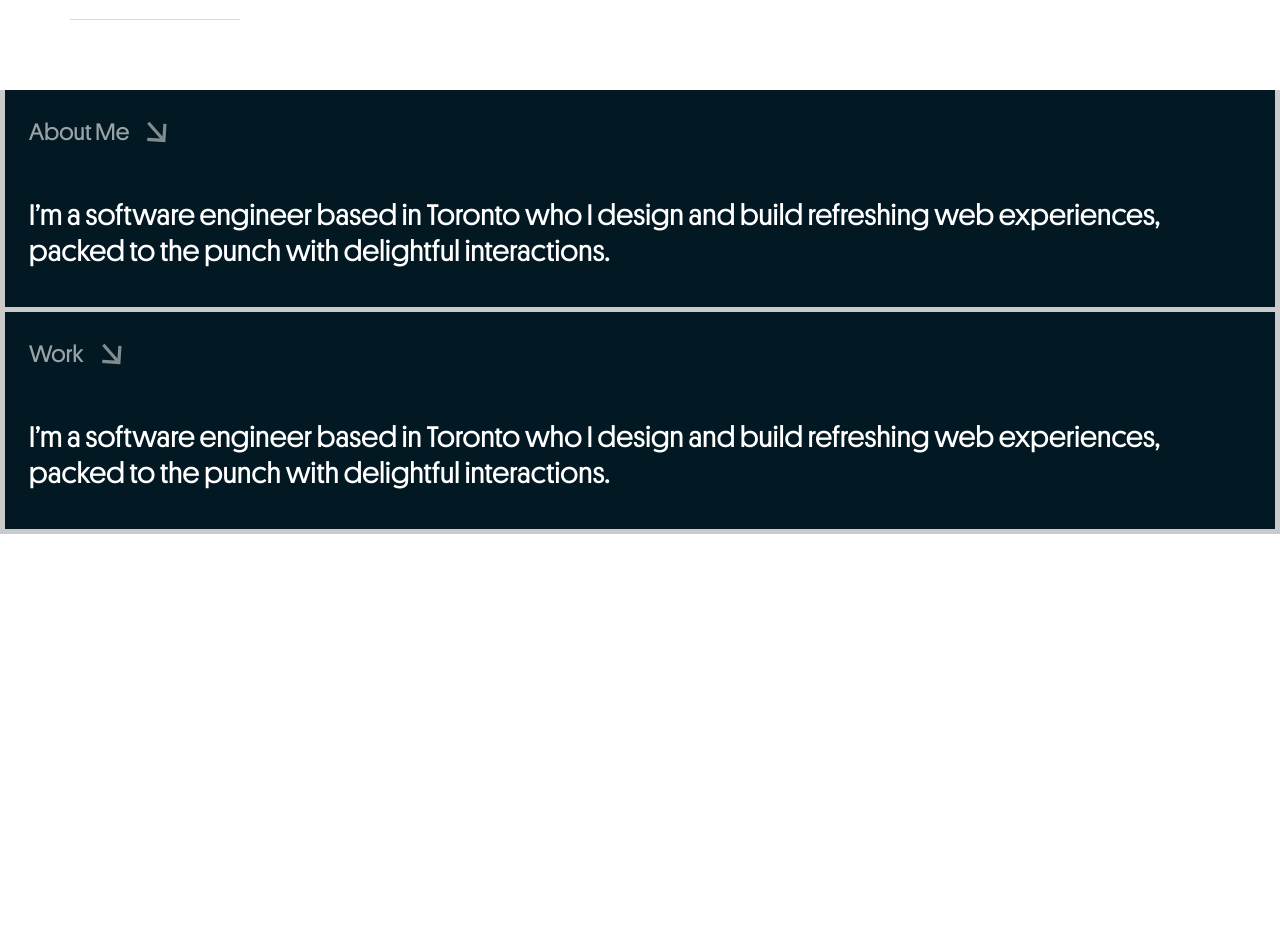
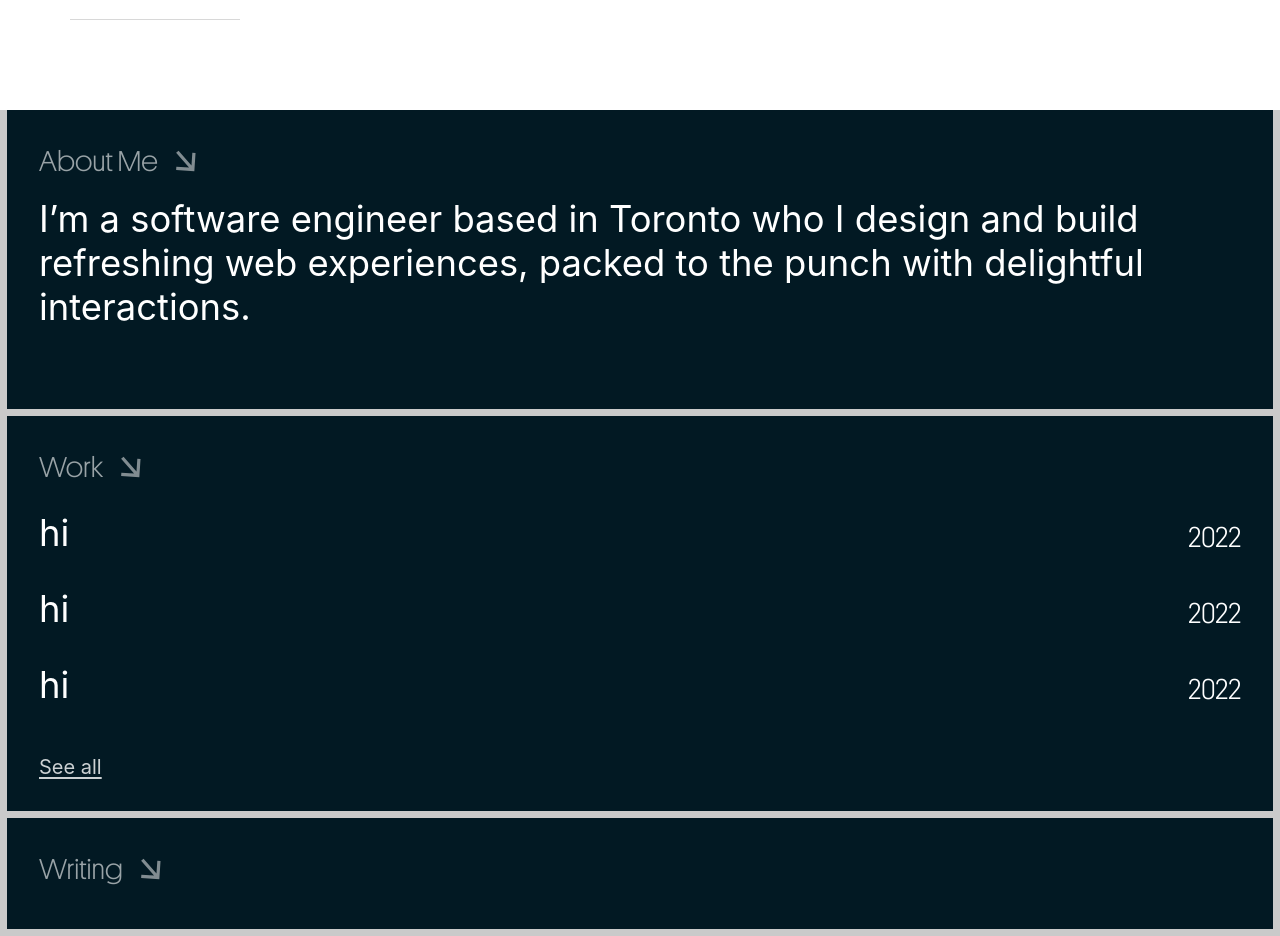
Before and after one commit to anyuan-chen/andrewchen, a Next.js app: page / in a window 1280 px wide. Shown: the part 780-1716 px from the top of the page. Before the commit the page ends 1314 px from the top, so only its background shows below. Built offline with nearby package versions, Linux system fonts and the light colour scheme.

Commit message:
work section styled

```diff
--- a/components/navbar/navbar.js
+++ b/components/navbar/navbar.js
@@ -74,9 +74,11 @@ const ButtonContainer = styled.div`
   width: 100vw;
   padding: 0 25px;
   background-color: #021923;
-  height: 70px;
+  height: 90px;
   box-sizing: border-box;
-  border: 5px solid #cacaca;
+  border: 7px solid #cacaca;
+
+
   @media ${media.laptop} {
     display: none;
   }
--- a/components/shared/box.js
+++ b/components/shared/box.js
@@ -7,13 +7,11 @@ import TitleArea from "./titleArea";
 
 const Container = styled.section`
   background-color: #021923;
-  padding: 1rem 3rem;
   box-sizing: border-box;
-  border-width: 0 5px 5px 5px;
-  border-color: #cacaca;
-  border-style: solid;
+  border-bottom: 7px solid #cacaca;
   display: flex;
   flex-direction: column;
+  padding: 3rem 4rem;
   h1 {
     ${TextStyles.heading}
   }
--- /dev/null
+++ b/components/shared/link.js
@@ -0,0 +1,17 @@
+import React from "react";
+import styled from "styled-components";
+import Link from "next/link";
+import TextStyles from "../../util/textStyles";
+
+const MainLink = styled.a`
+    ${TextStyles.link}
+    padding-top: 2rem;
+    padding-bottom: 1rem;
+`
+export default function LinkMain() {
+  return (
+    <Link href="/work" passHref>
+      <MainLink>See all</MainLink>
+    </Link>
+  );
+}
--- a/components/shared/titleArea.js
+++ b/components/shared/titleArea.js
@@ -4,6 +4,8 @@ import styled from "styled-components";
 const Title = styled.div`
     display: flex;
     width: 100%;
+    align-items: center;
+    padding-bottom: 1rem;
 `
 export default function TitleArea({title}) {
   return (
--- /dev/null
+++ b/components/shared/workContainer.js
@@ -0,0 +1,13 @@
+import React from "react";
+import styled from "styled-components";
+const Container = styled.div`
+  display: flex;
+  flex-direction: column;
+  div {
+    margin-bottom: 4rem;
+  }
+  padding-top: 1rem;
+`;
+export default function WorkContainer({ children }) {
+  return <Container>{children}</Container>;
+}
--- a/components/shared/workRow.js
+++ b/components/shared/workRow.js
@@ -1,17 +1,19 @@
 import React from 'react'
 import styled from 'styled-components'
 import TextStyles from '../../util/textStyles'
-
 const Row = styled.div`
     display: flex;
+    justify-content: space-between;
+    align-items: end;
     h2 {
         ${TextStyles.oversized}
     }
     h3 {
-        ${TextStyles.subtitleInter}
+        ${TextStyles.heading}
+        color: white;
     }
 `
-export default function workRow({projectName, year}) {
+export default function WorkRow({projectName, year}) {
   return (
     <Row>
         <h2>{projectName}</h2>
--- a/pages/index.js
+++ b/pages/index.js
@@ -8,12 +8,17 @@ import media from "../util/media";
 import Navbar from "../components/navbar/navbar";
 import Link from "next/link";
 import Box from "../components/shared/box";
+import WorkRow from "../components/shared/workRow";
+import LinkMain from "../components/shared/link";
+import WorkContainer from "../components/shared/workContainer";
 const Container = styled.div`
   background-color: blue;
   display: flex;
   flex-direction: column;
   flex-gap: 10px;
-  margin-top: 70px;
+  margin-top: 90px;
+  border-right: 7px solid #cacaca;
+  border-left: 7px solid #cacaca;
 `;
 
 const Background = styled.div``;
@@ -27,68 +32,24 @@ export default function Home() {
       <Navbar></Navbar>
       <Container>
         <Box title="About Me">
-          <p>
+          <p style={{ paddingBottom: "7rem" }}>
             I’m a software engineer based in Toronto who I design and build
             refreshing web experiences, packed to the punch with delightful
             interactions.
           </p>
         </Box>
         <Box title="Work">
-          <p>
-            I’m a software engineer based in Toronto who I design and build
-            refreshing web experiences, packed to the punch with delightful
-            interactions.
-          </p>
+          <WorkContainer>
+            <WorkRow projectName={"hi"} year={2022}></WorkRow>
+            <WorkRow projectName={"hi"} year={2022}></WorkRow>
+            <WorkRow projectName={"hi"} year={2022}></WorkRow>
+          </WorkContainer>
+          <LinkMain></LinkMain>
+        </Box>
+        <Box title="Writing">
+
         </Box>
       </Container>
     </Background>
   );
 }
-{
-  /* <AboutBox>
-          <div style={{ display: "flex" }}>
-            <h1>About Me</h1>
-            <img src="/icons/arrow_downward.svg" alt="arrow"></img>
-          </div>
-          <p>
-            I’m a software engineer based in Toronto who I design and build
-            refreshing web experiences, packed to the punch with delightful
-            interactions.
-          </p>
-        </AboutBox>
-        <WorkBox>
-          <div style={{ display: "flex", paddingBottom: "30px" }}>
-            <h1>Work</h1>
-            <img src="/icons/arrow_downward.svg" alt="arrow"></img>
-          </div>
-          <div styled={{ display: "flex" }}>
-            {work.map((project, index) => {
-              return (
-                <WorkRow key={index}>
-                  <h2>{project.name}</h2>
-                  <h2>{project.year}</h2>
-                </WorkRow>
-              );
-            })}
-          </div>
-          <a style={{ paddingBottom: "20px", paddingTop: "10px" }}>See all</a>
-        </WorkBox>
-        <WritingBox>
-          <div style={{ display: "flex" }}>
-            <h1>Writing</h1>
-            <img src="/icons/arrow_downward.svg" alt="arrow"></img>
-          </div>
-          <div>
-            {articles.map((article, index) => {
-              <ArticleBox key={index}>
-                <Link href={article.link}>
-                  <a>
-                    <h1>{article.title}</h1>
-                    <h2>{article.subtitle}</h2>
-                  </a>
-                </Link>
-              </ArticleBox>;
-            })}
-          </div>
-        </WritingBox> */
-}
--- a/styles/globals.css
+++ b/styles/globals.css
@@ -90,6 +90,8 @@ body {
 
 * {
   box-sizing: border-box;
+  margin: 0;
+  padding: 0;
 }
 
 button {
--- a/util/textStyles.js
+++ b/util/textStyles.js
@@ -1,7 +1,7 @@
 import { css } from "styled-components";
 import media from "./media";
 
-const oversized = css`
+const oversized = css`ff
   font-family: Platform, -apple-system, BlinkMacSystemFont, Segoe UI, Roboto,
     Oxygen, Ubuntu, Cantarell, Fira Sans, Droid Sans, Helvetica Neue, sans-serif;
   color: white;
@@ -13,7 +13,7 @@ const oversized = css`
     font-size: 4.75rem;
   }
   @media ${media.phone} {
-    font-size: 3.75rem;
+    font-size: 4.55rem;
   }
 `;
 //48 laptop,
@@ -22,15 +22,15 @@ const heading = css`
   font-family: Platform, -apple-system, BlinkMacSystemFont, Segoe UI, Roboto,
     Oxygen, Ubuntu, Cantarell, Fira Sans, Droid Sans, Helvetica Neue, sans-serif;
   color: rgba(255, 255, 255, 0.6);
-  font-weight: 400;
+  font-weight: 300;
   @media ${media.laptop} {
     font-size: 4.74rem;
   }
   @media ${media.tablet} {
-    font-size: 3.75rem;
+    font-size: 5.75rem;
   }
   @media ${media.phone} {
-    font-size: 3rem;
+    font-size: 3.6rem;
   }
 `;
 const subtitle = css`
@@ -107,10 +107,10 @@ const link = css`
     font-size: 4rem;
   }
   @media ${media.tablet} {
-    font-size: 2.5rem;
+    font-size: 3rem;
   }
   @media ${media.phone} {
-    font-size: 2rem;
+    font-size: 2.5rem;
   }
 `;
 const TextStyles = {
```
Also changed, not shown: components/shared/writingArticlePreview.js (added, +16 -0 lines), components/shared/writingContainer.js (added, +7 -0 lines).
